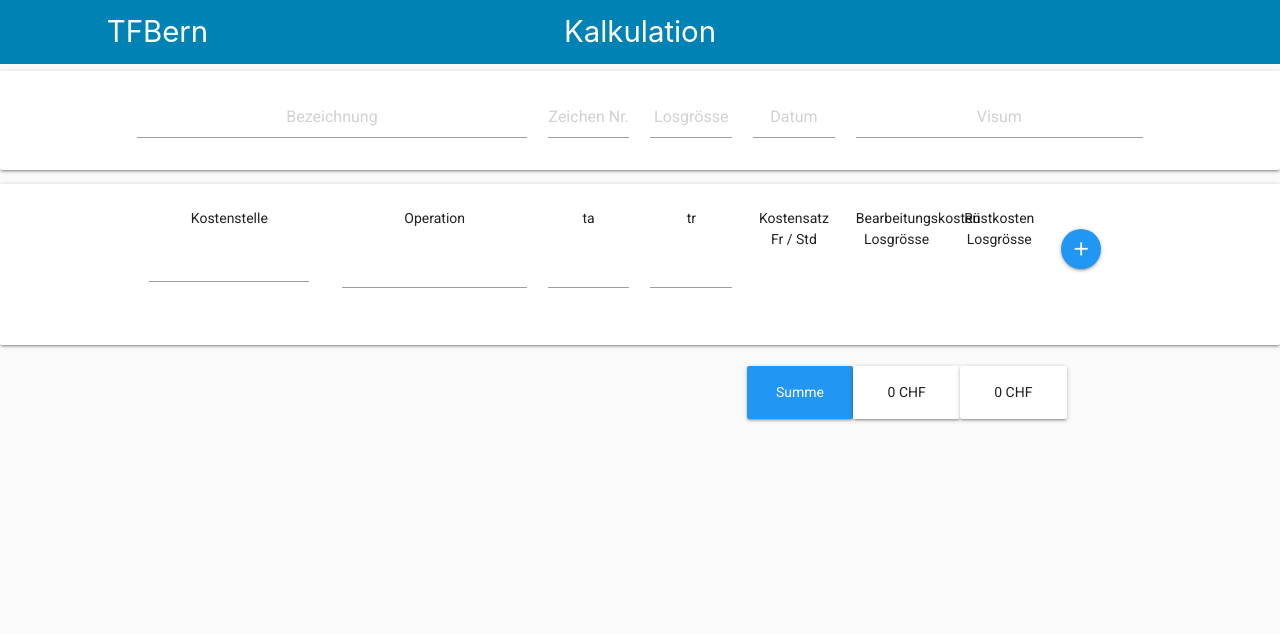
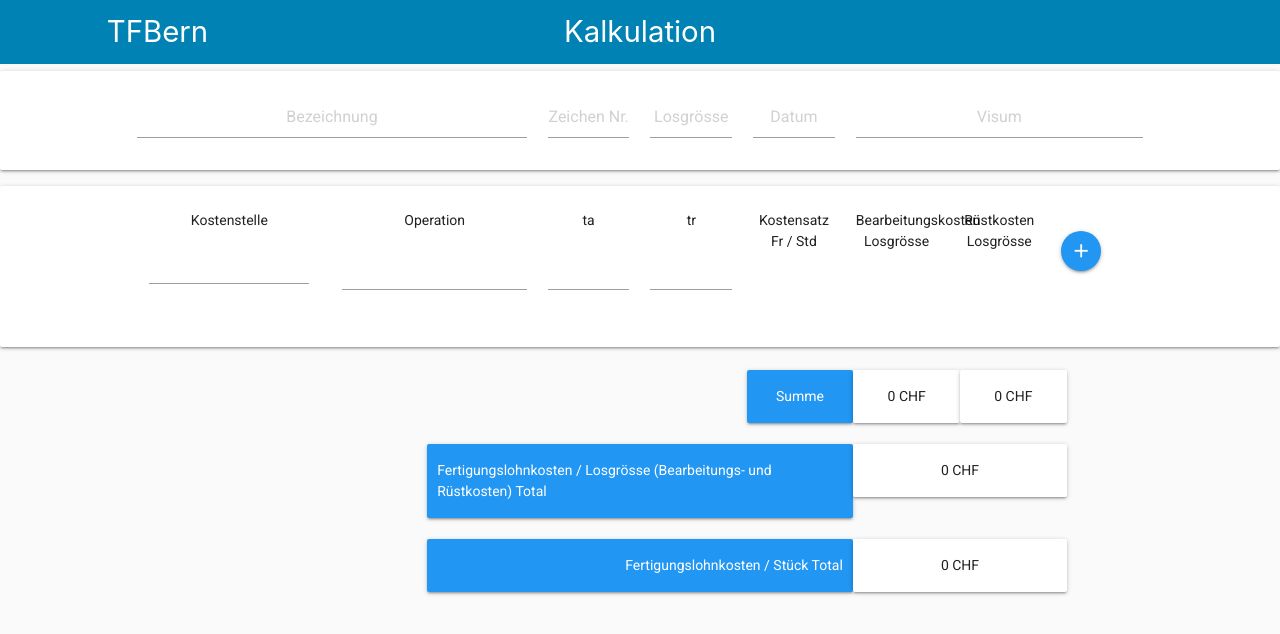
Before and after one commit to ntold/Kalkulation-Vue, a Vue app: page /#/ in a window 1280 px wide. Shown: the top 634 px of the page. Built offline with nearby package versions, Linux system fonts and the light colour scheme; a small style sheet from the web is missing.

Commit message:
Added total and fixed calculation.

```diff
--- a/src/components/Home.vue
+++ b/src/components/Home.vue
@@ -10,7 +10,7 @@
       <input type="text" v-model="zeichenNr" class="center" placeholder="Zeichen Nr.">
     </div>
     <div class="col l1">
-      <input type="text" v-model="losgrösse" class="center" placeholder="Losgrösse">
+      <input type="text" v-model="losgrösse" class="center" placeholder="Losgrösse" default="1">
     </div>
     <div class="col l1">
       <input type="text" v-model="date" class="center" placeholder="Datum">
@@ -20,7 +20,7 @@
     </div>
       <div class="col l1"></div>
   </div>
-  <div class="row card-panel ">
+  <div class="row card-panel mt-3">
     <div class="center col l1"></div>
       <!-- Kostenstelle -->
       <div class="col l2">
@@ -85,7 +85,7 @@
         </div>
         <!-- ta -->
         <div class="col l1">
-          <p class="center" v-if="fertigung.ta !== ''"> {{ fertigung.ta }} Std.</p>
+          <p class="center" v-if="fertigung.ta !== ''"> {{ fertigung.ta * losgrösse }} Std.</p>
         </div>
         <!-- tr -->
         <div class="col l1">
@@ -110,7 +110,7 @@
       </div>
     </div>
     <!-- Sums -->
-    <div class="row">
+    <div class="row mt-3">
       <div class="col l7"></div>
       <div class="col l1 card-panel blue white-text" >
         <p class="center mt-3"> Summe </p>
@@ -122,6 +122,28 @@
       <!-- Summe Rüstkosten -->
       <div class="col l1 card-panel">
         <p class="center mt-3"> {{ sumRKosten }} CHF </p>
+      </div>
+    </div>
+    <!-- Total Fertigungslohnkosten / Losgrösse -->
+    <div class="row">
+      <div class="col l4"></div>
+      <div class="col l4 card-panel blue white-text" >
+        <p class="right mt-3"> Fertigungslohnkosten / Losgrösse (Bearbeitungs- und Rüstkosten) Total	</p>
+      </div>
+      <!-- Summe Bearbeitungskosten -->
+      <div class="col l2 card-panel">
+        <p class="center mt-3"> {{ totalLKosten }} CHF </p>
+      </div>
+    </div>
+    <!-- Total Fertigungslohnkosten / Stück -->
+    <div class="row">
+      <div class="col l4"></div>
+      <div class="col l4 card-panel blue white-text mb-3" >
+        <p class="right mt-3"> Fertigungslohnkosten / Stück Total</p>
+      </div>
+      <!-- Summe Bearbeitungskosten -->
+      <div class="col l2 card-panel">
+        <p class="center mt-3"> {{ totalSKosten }} CHF </p>
       </div>
     </div>
 
@@ -194,7 +216,7 @@ firebase.initializeApp(config); */
           }
         ],
 
-        beschreibung: '',
+        bezeichnung: '',
         losgrösse: null,
         zeichenNr: '',
         date: '',
@@ -251,7 +273,7 @@ firebase.initializeApp(config); */
       sumBKosten: function () {
         var sum = 0
         for (var fertigung of this.fertigungen) {
-          sum += fertigung.bearbeitungskosten
+          sum += fertigung.bearbeitungskosten * this.losgrösse
         }
         return sum
       },
@@ -261,6 +283,24 @@ firebase.initializeApp(config); */
           sum += fertigung.rüstkosten
         }
         return sum
+      },
+      totalLKosten: function () {
+        var total = 0
+        for (var fertigung of this.fertigungen) {
+          total += fertigung.rüstkosten
+          total += fertigung.bearbeitungskosten * this.losgrösse
+        }
+        return total
+      },
+      totalSKosten: function () {
+        var total = 0
+        var rb = 0
+        for (var fertigung of this.fertigungen) {
+          rb += fertigung.rüstkosten
+          rb += fertigung.bearbeitungskosten * this.losgrösse
+          total = rb / this.losgrösse
+        }
+        return total
       },
     },
   }
@@ -282,5 +322,7 @@ firebase.initializeApp(config); */
 </script>
 
 <style>
-
+.row {
+  margin-bottom: 0px;
+}
 </style>
```
Also changed, not shown: 1 other file (tests, documents, lock files or other folders).
